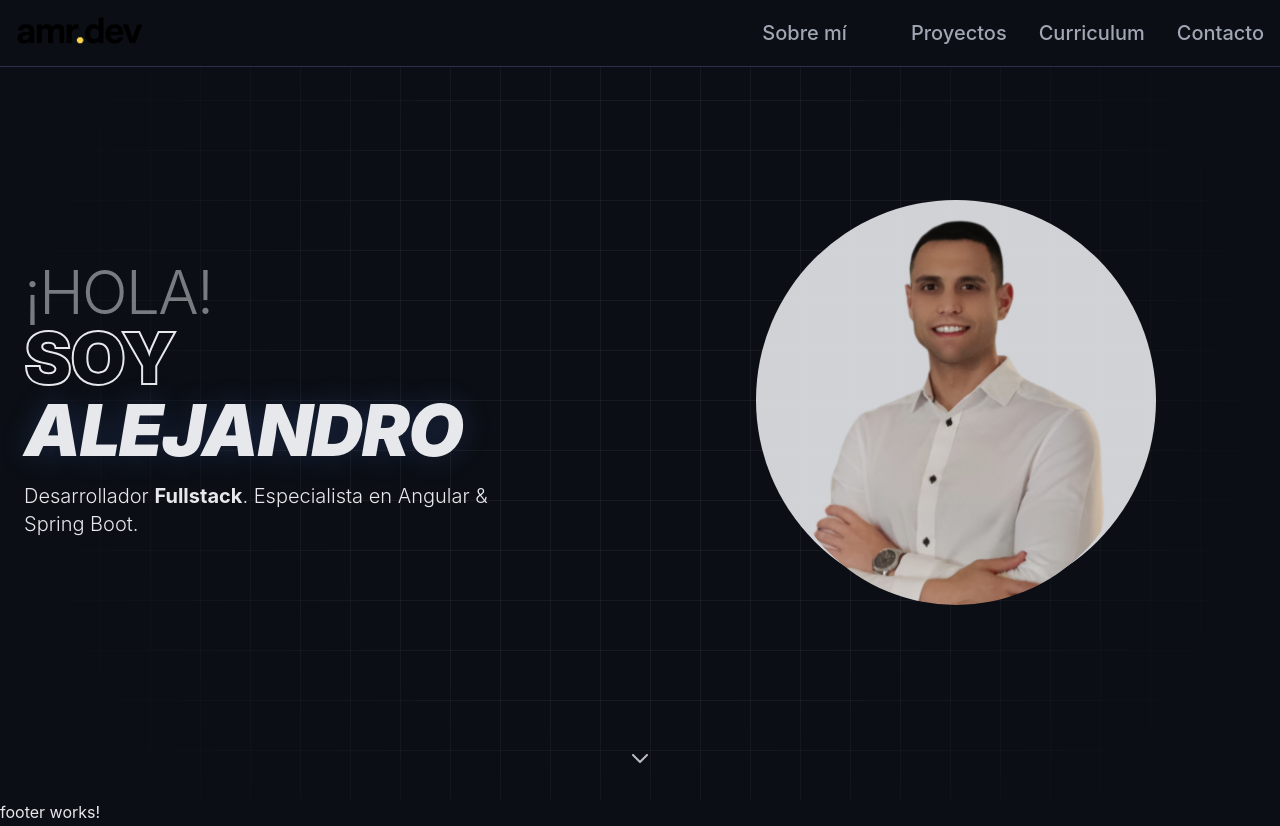
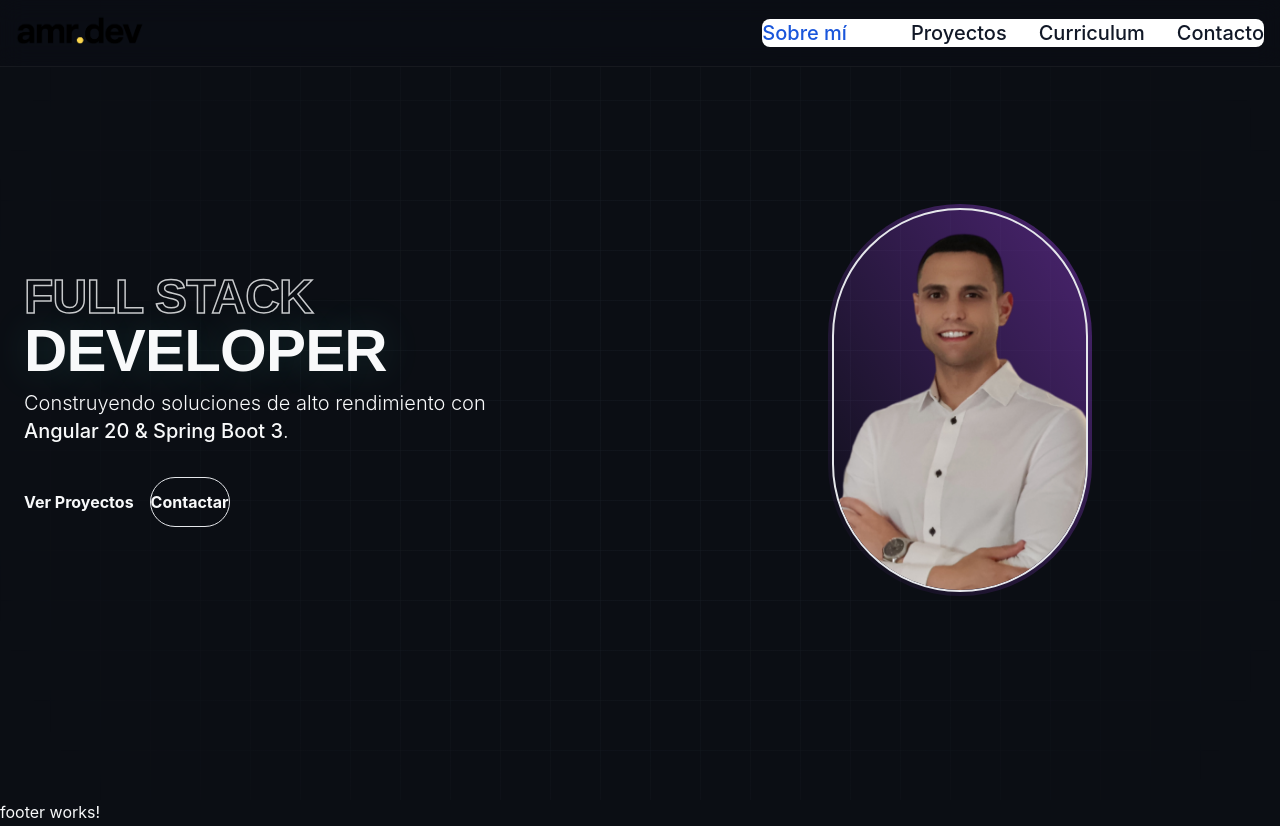
Before and after one commit to alexmruiz/portfolio-angular, an Angular app: page / in a window 1280 px wide. Built offline with nearby package versions, Linux system fonts and the light colour scheme.

Commit message:
componente hero

```diff
--- a/src/app/app.css
+++ b/src/app/app.css
@@ -17,3 +17,17 @@ h1 {
 .text-main {
   text-shadow: 0 0 30px rgba(91, 140, 255, 0.2);
 }
+
+/* Fuerza que la imagen sea circular sin importar la fuente original */
+img {
+  aspect-ratio: 1 / 1;
+}
+
+/* Ajuste del grid para que sea más fino */
+.bg-grid-fineline {
+  background-size: 40px 40px;
+  background-image:
+    linear-gradient(to right, rgba(255, 255, 255, 0.03) 1px, transparent 1px),
+    linear-gradient(to bottom, rgba(255, 255, 255, 0.03) 1px, transparent 1px);
+  mask-image: radial-gradient(circle at center, black, transparent 95%);
+}
--- a/src/app/app.html
+++ b/src/app/app.html
@@ -1,61 +1,4 @@
 <app-navbar></app-navbar>
-<main class="relative bg-main overflow-hidden">
-  <div class="absolute inset-0 bg-grid-fineline pointer-events-none"></div>
-  <div
-    class="min-h-screen relative grid grid-cols-1 md:grid-cols-2 items-center gap-8 md:gap-2 px-6 md:px-12 lg:px-20"
-  >
-    <!-- Columna texto -->
-<div class="space-y-4 z-10">
-  <h1 class="flex flex-col leading-[0.85] tracking-tighter">
-    <span class="text-6xl md:text-8xl font-light text-secondary opacity-50">
-      ¡HOLA!
-    </span>
-    <span class="text-7xl md:text-[120px] lg:text-[150px] font-black text-outline text-transparent uppercase">
-      SOY
-    </span>
-    <span class="text-7xl md:text-[120px] lg:text-[120px] font-black text-main uppercase italic">
-      Alejandro
-    </span>
-  </h1>
-
-  <p class="text-xl md:text-2xl text-secondary max-w-lg mt-8 font-light">
-    Desarrollador <span class="text-accent font-bold">Fullstack</span>.
-    Especialista en Angular & Spring Boot.
-  </p>
-</div>
-
-    <!-- Columna imagen -->
-    <div class="relative flex justify-center items-center">
-      <!-- Fondo elegante detrás de la imagen -->
-      <div
-        class="absolute aspect-square w-[260px] sm:w-[450px] md:w-[380px] lg:w-[400px] rounded-full bg-[var(--text-main)] opacity-90 blur-[1px]"
-      ></div>
-
-      <!-- Imagen -->
-      <img
-        src="assets/img/p1.png"
-        alt="Foto de Alejandro"
-        class="relative z-10 rounded-full w-[220px] sm:w-[200px] md:w-[300px] lg:w-[360px] sm:-translate-y-5"
-      />
-    </div>
-  </div>
-  <!-- Scroll indicator -->
-  <div
-    class="absolute bottom-6 left-1/2 -translate-x-1/2 flex flex-col items-center text-main animate-bounce opacity-80 pointer-events-none scroll-indicator"
-  >
-    <!-- Icono flecha -->
-    <svg
-      xmlns="http://www.w3.org/2000/svg"
-      class="w-6 h-6"
-      fill="none"
-      viewBox="0 0 24 24"
-      stroke="currentColor"
-      stroke-width="2"
-    >
-      <path stroke-linecap="round" stroke-linejoin="round" d="M19 9l-7 7-7-7" />
-    </svg>
-  </div>
-
-  <router-outlet></router-outlet>
-</main>
+<app-hero></app-hero>
+<router-outlet></router-outlet>
 <app-footer></app-footer>
--- a/src/app/app.ts
+++ b/src/app/app.ts
@@ -2,10 +2,11 @@ import { Component, signal } from '@angular/core';
 import { RouterOutlet } from '@angular/router';
 import { Navbar } from './core/components/navbar/navbar';
 import { Footer } from './core/components/footer/footer';
+import { Hero } from './hero/hero';
 
 @Component({
   selector: 'app-root',
-  imports: [RouterOutlet, Navbar, Footer],
+  imports: [RouterOutlet, Navbar, Footer, Hero],
   templateUrl: './app.html',
   styleUrl: './app.css'
 })
--- a/src/app/core/components/navbar/navbar.css
+++ b/src/app/core/components/navbar/navbar.css
@@ -1,47 +1,23 @@
-/* Estilos para los enlaces del navbar */
-a {
-  color: var(--text-secondary);
-  transition: color 0.2s ease;
+nav {
+  background: rgba(11, 14, 20, 0.7);
+  backdrop-filter: blur(12px);
+  -webkit-backdrop-filter: blur(12px);
+  border-bottom: 1px solid rgba(255, 255, 255, 0.05);
+  transition: all 0.3s ease;
 }
 
-a:hover {
-  color: var(--accent);
+.nav-link {
+  color: var(--text-secondary);
+  font-size: 0.9rem;
+  font-weight: 500;
+  transition: color 0.3s ease;
 }
 
-a:focus-visible {
-  outline: 2px solid var(--accent);
-  outline-offset: 2px;
-}
-
-a.active {
+.nav-link:hover {
   color: var(--accent);
-}
-nav {
-  background-color: var(--bg-main);
-  border-bottom: 1px solid var(--border-color);
-}
-
-ul {
-  background-color: var(--bg-main);
-}
-
-
-.nav-link {
-  position: relative;
-  font-weight: 500;
 }
 
 .nav-link.active {
   color: var(--accent);
+  text-shadow: 0 0 10px var(--accent-glow);
 }
-
-.nav-link.active::after {
-  content: '';
-  position: absolute;
-  left: 0;
-  bottom: -6px;
-  width: 100%;
-  height: 2px;
-  background-color: var(--accent);
-  border-radius: 2px;
-}
--- a/src/app/core/components/navbar/navbar.ts
+++ b/src/app/core/components/navbar/navbar.ts
@@ -8,4 +8,6 @@ import { Component } from '@angular/core';
 })
 export class Navbar {
 
+
+
 }
--- /dev/null
+++ b/src/app/hero/hero.css
@@ -0,0 +1,21 @@
+/* Efecto de borde en el texto (Outline) */
+.border-text {
+  -webkit-text-stroke: 1.5px var(--text-main);
+  opacity: 0.8;
+}
+
+/* Brillo sutil para el texto principal */
+.text-main {
+  text-shadow: 0 0 40px rgba(100, 255, 218, 0.15);
+}
+
+/* Animación de entrada para los elementos */
+:host {
+  display: block;
+  animation: fadeIn 1s ease-out;
+}
+
+@keyframes fadeIn {
+  from { opacity: 0; transform: translateY(20px); }
+  to { opacity: 1; transform: translateY(0); }
+}
--- /dev/null
+++ b/src/app/hero/hero.html
@@ -0,0 +1,46 @@
+<section class="relative min-h-screen flex items-center justify-center py-20 overflow-hidden">
+  <div class="absolute inset-0 bg-grid-fineline z-0"></div>
+
+  <div class="container mx-auto px-6 relative z-10 grid grid-cols-1 lg:grid-cols-2 gap-12 items-center">
+
+    <div class="order-2 lg:order-1 space-y-8">
+      <header class="space-y-2">
+        <h1 class="flex flex-col font-extrabold tracking-tighter leading-none">
+          <span class="text-5xl md:text-8xl lg:text-9xl text-transparent border-text uppercase">
+            Full Stack
+          </span>
+          <span class="text-6xl md:text-9xl lg:text-[110px] text-main uppercase">
+            Developer
+          </span>
+        </h1>
+        <p class="text-secondary text-lg md:text-xl max-w-lg font-light leading-relaxed">
+          Construyendo soluciones de alto rendimiento con
+          <span class="text-accent font-medium">Angular 20 & Spring Boot 3</span>.
+        </p>
+      </header>
+
+      <div class="flex flex-wrap gap-4">
+        <button class="px-8 py-3 bg-accent text-bg-main font-bold rounded-full hover:shadow-[0_0_20px_var(--accent-glow)] transition-all">
+          Ver Proyectos
+        </button>
+        <button class="px-8 py-3 border border-accent/30 text-accent font-bold rounded-full hover:bg-accent/5 transition-all">
+          Contactar
+        </button>
+      </div>
+    </div>
+
+    <div class="order-1 lg:order-2 flex justify-center relative">
+      <div class="absolute inset-0 bg-accent opacity-10 blur-[100px] rounded-full"></div>
+
+      <div class="relative group">
+        <div class="absolute -inset-1 rounded-full bg-gradient-to-tr from-accent to-purple-500 opacity-40 group-hover:opacity-100 transition duration-700 blur-[2px]"></div>
+
+        <img
+          src="assets/img/p1.png"
+          alt="Perfil"
+          class="relative w-64 h-64 md:w-96 md:h-96 lg:w-[450px] lg:h-[450px] rounded-full object-cover grayscale-[20%] group-hover:grayscale-0 transition-all duration-500 border-2 border-accent/20"
+        >
+      </div>
+    </div>
+  </div>
+</section>
--- a/src/styles.css
+++ b/src/styles.css
@@ -1,46 +1,43 @@
 @import "tailwindcss";
-/* Importar fuentes desde Google Fonts */
-@import url('https://fonts.googleapis.com/css2?family=Poppins:wght@400;600&family=Cabin+Sketch:wght@700&display=swap');
 
+/* Fuentes: Space Grotesk para títulos, Inter para cuerpo */
+@import url('https://fonts.googleapis.com/css2?family=Inter:wght@300;400;500&family=Space+Grotesk:wght@700;800&display=swap');
+
+:root {
+  /* Fondo y Superficies */
+  --bg-main: #0B0E14;
+  --bg-card: #151921;
+  --grid-color: rgba(26, 31, 38, 0.4);
+
+  /* Colores de Acento */
+  --accent: #64FFDA;       /* Verde agua / Cian */
+  --accent-glow: rgba(100, 255, 218, 0.3);
+  --accent-purple: #7D5FFF;
+
+  /* Tipografía */
+  --text-main: #F8F9FA;      /* Blanco casi puro */
+  --text-secondary: #B0B8C1; /* Gris azulado */
+}
 
 body {
   font-family: 'Inter', sans-serif;
-  font-size: 16px;
-  line-height: 1.6;
+  background-color: var(--bg-main);
   color: var(--text-main);
-  background-color: var(--bg-main);
+  overflow-x: hidden;
+  scroll-behavior: smooth;
 }
 
-h1, h2, h3, h4 {
-  line-height: 1.3;
+h1, h2, h3 {
+  font-family: 'Space Grotesk', sans-serif;
 }
 
-h1 { font-size: 40px; font-weight: 700; }
-h2 { font-size: 32px; font-weight: 600; }
-h3 { font-size: 24px; font-weight: 600; }
-h4 { font-size: 20px; font-weight: 500; }
-
-:root {
-  --bg-main: #0B0E14;
-  --bg-section: #121826;
-  --bg-surface: #1A2138;
-
-  --border-color: #2A3150;
-
-  --text-main: #E6E8EB;
-  --text-secondary: #A0A6B3;
-  --text-muted: #6F7480;
-
-  --accent: #5B8CFF;
-}
-
-/* Cuadrícula técnica sutil */
+/* Optimización de la Cuadrícula para Performance */
 .bg-grid-fineline {
   background-size: 50px 50px;
   background-image:
-    linear-gradient(to right, rgba(255, 255, 255, 0.05) 1px, transparent 1px),
-    linear-gradient(to bottom, rgba(255, 255, 255, 0.05) 1px, transparent 1px);
-  /* Máscara radial para que la cuadrícula se pierda en los bordes (opcional pero recomendado) */
-  mask-image: radial-gradient(circle at center, black 40%, transparent 90%);
-  -webkit-mask-image: radial-gradient(circle at center, black 40%, transparent 90%);
+    linear-gradient(to right, var(--grid-color) 1px, transparent 1px),
+    linear-gradient(to bottom, var(--grid-color) 1px, transparent 1px);
+  mask-image: radial-gradient(circle at center, black 30%, transparent 90%);
+  -webkit-mask-image: radial-gradient(circle at center, black 30%, transparent 90%);
+  pointer-events: none;
 }
```
Also changed, not shown: src/app/hero/hero.ts (added, +11 -0 lines), 1 other file (tests, documents, lock files or other folders).
